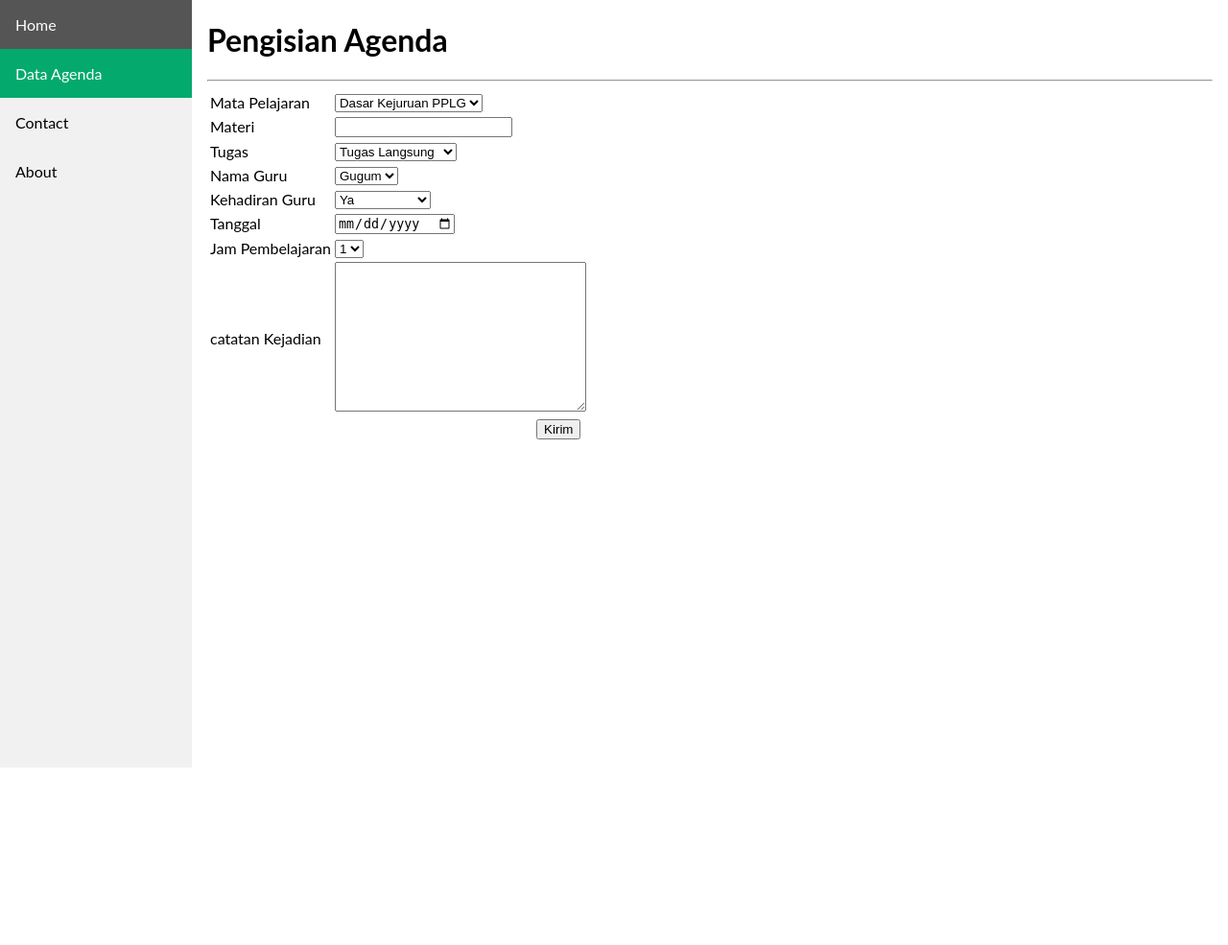
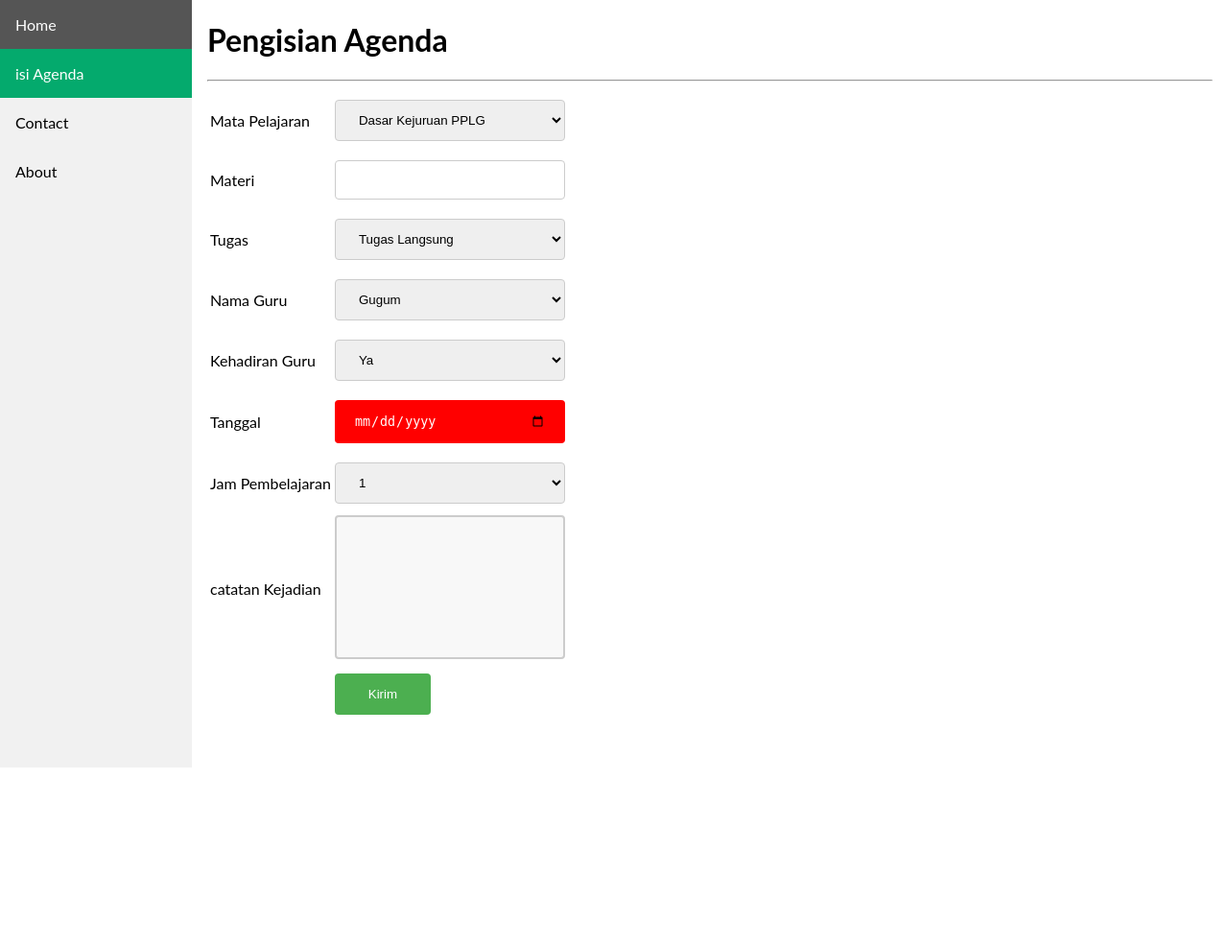
Before and after one commit to irfanmhdk/agenda, a PHP site: page /isi_agenda.php in a window 1280 px wide. Shown: the top 985 px of the page at 96% size. Run offline with PHP 8.4, Linux system fonts and the light colour scheme; data comes from the database, SQL or seed files in the repository.

Commit message:
update isi agenda

```diff
--- a/agenda/isi_agenda.php
+++ b/agenda/isi_agenda.php
@@ -10,12 +10,53 @@ $proses = mysqli_query($Conn, $sql);
     <meta name="viewport" content="width=device-width, initial-scale=1.0">
     <title>Agenda Siswa & Guru</title>
     <link rel="stylesheet" href="navbar.css">
+    <style>
+        input[type=text], select {
+  width: 240px;
+  padding: 12px 20px;
+  margin: 8px 0;
+  display: inline-block;
+  border: 1px solid #ccc;
+  border-radius: 4px;
+  box-sizing: border-box;
+}
+input[type=submit] {
+  width: 100px;
+  background-color: #4CAF50;
+  color: white;
+  padding: 14px 20px;
+  margin: 8px 0;
+  border: none;
+  border-radius: 4px;
+  cursor: pointer;
+}
+input[type=date] {
+  width: 200px;
+  background-color: #FF0000;
+  color: white;
+  padding: 14px 20px;
+  margin: 8px 0;
+  border: none;
+  border-radius: 4px;
+  cursor: pointer;
+}
+textarea {
+  width: 240px;
+  height: 150px;
+  padding: 12px 20px;
+  box-sizing: border-box;
+  border: 2px solid #ccc;
+  border-radius: 4px;
+  background-color: #f8f8f8;
+  resize: none;
+}
+        </style>
 </head>
 <body>
     <header>
         <div class="sidebar">
         <a href="beranda.php">Home</a>
-        <a class="active" href="#">Data Agenda</a>
+        <a class="active" href="#"> isi Agenda</a>
         <a href="#contact">Contact</a>
         <a href="#about">About</a>
         </div>
@@ -87,7 +128,7 @@ $proses = mysqli_query($Conn, $sql);
                 <td colspan="3"><textarea name="tujuan_pemb" cols="30" rows="10"></textarea></td>
             </tr>
             <tr>
-                <td colspan="3"></td>
+                <td></td>
                 <td><input type="submit" name="kirim" value="Kirim"></td>
             </tr>
         </table>
```
